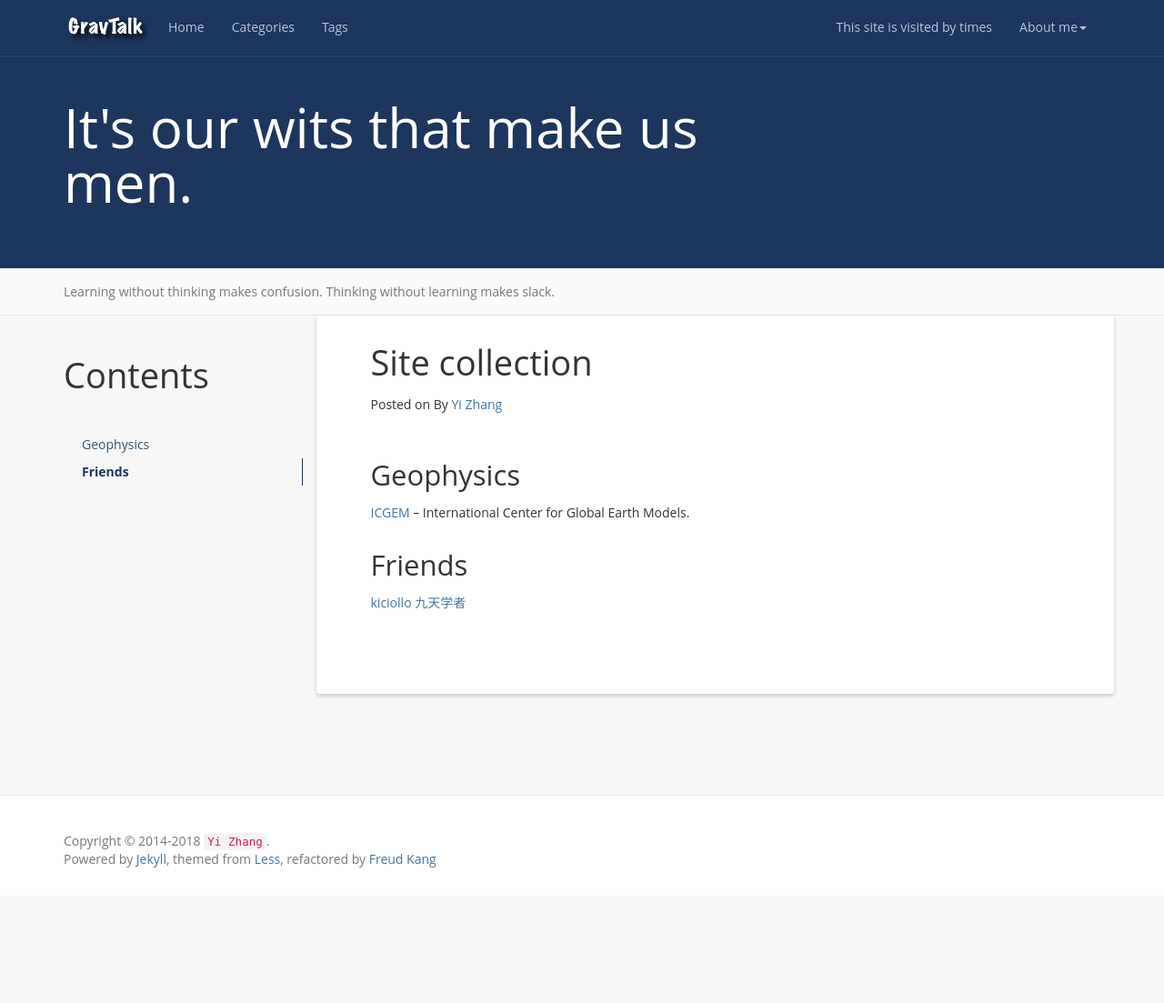
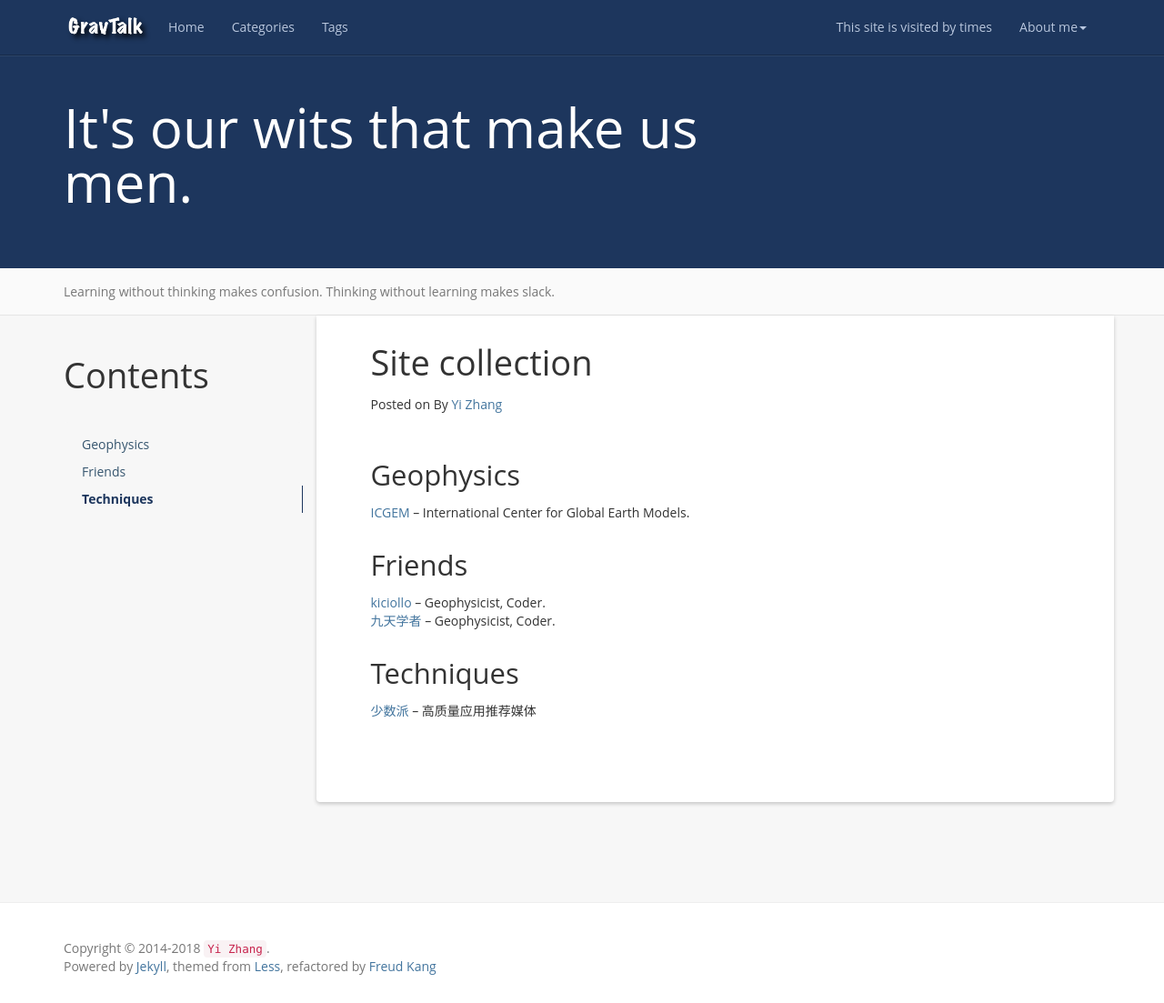
Before and after one commit to YiZhangCUG/YiZhangCUG.github.io, a Jekyll site: the page built from collection.md, in a window 1280 px wide and 1103 px high. Shown: the whole window at 91% size. Built offline with Jekyll 4.4.1, drawn with Linux system fonts in a browser that asks for light colours; nearby versions of some CDN libraries; a script that is not in the unit is left out; comment, search, counter and statistics services are not loaded.

Commit message:
Update collection.md

```diff
--- a/collection.md
+++ b/collection.md
@@ -14,5 +14,9 @@ Geophysics
 
 Friends
 ---------------------
-[kiciollo](http://kiciollo.github.io)
-[九天学者](https://www.g4-research.com)
+[kiciollo](http://kiciollo.github.io) -- Geophysicist, Coder.
+[九天学者](https://www.g4-research.com) -- Geophysicist, Coder.
+
+Techniques
+---------------------
+[少数派](https://sspai.com) -- 高质量应用推荐媒体
```
